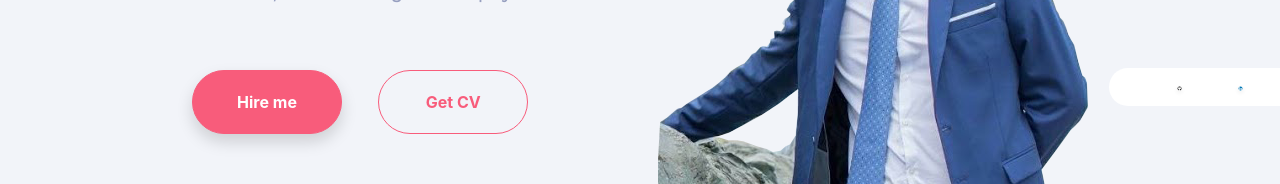
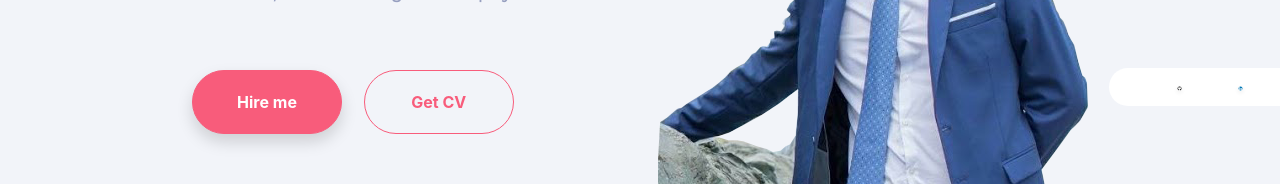
Before and after one commit to Raynnon/cv, a React (Create React App) app: page / in a window 1280 px wide. Shown: the part 292-476 px from the top of the page. Built offline with nearby package versions, Linux system fonts and the light colour scheme.

Commit message:
added pinkbutton component

```diff
--- a/src/App.js
+++ b/src/App.js
@@ -1,5 +1,9 @@
 import React from 'react';
 import Header from './components/Header';
+import './custom.scss';
+import './app.scss';
+import './styles/header.css'
+import './styles/pinkbutton.css'
 
 function App() {
   return (
--- a/src/components/Header.js
+++ b/src/components/Header.js
@@ -1,23 +1,21 @@
 import React, { Component } from 'react'
+import PinkButton from './subcomponents/PinkButton'
 import imageFlorian from '../images/florian-assante.png'
 import linkedIn from '../images/linkedin-logo.png'
 import github from '../images/github-logo.png'
-import '../styles/custom.scss';
-import '../app.scss';
-import '../styles/header.css'
 
 export default class Header extends Component {
     render() {
         return (
             <header className="row">
                 <div class="col-5 mt-4">
-                    <h3 className="text-primary"><span className="text-danger">HELLO</span>, I'M FLORIAN ASSANTE.</h3>
-                    <h1 className="text-primary font-weight-bold">Web Developer</h1>
-                    <p className="text-secondary font-weight-bold">Front-end, Webmarketing & love to play Video Games.</p>
-                    <div className="double-button justify-content-start">
-                        <button type="button" className="btn-pink btn btn-large btn-danger btn-rounded font-weight-bold shadow">Hire me</button>
-                        <button type="button" className="btn-pink offset-md-1 btn btn-outline-warning font-weight-bold">Get CV</button>
+                    <div className="header-text">
+                        <h3 className="text-primary"><span className="text-danger">HELLO</span>, I'M FLORIAN ASSANTE.</h3>
+                        <h1 className="text-primary font-weight-bold">Web Developer</h1>
+                        <p className="text-secondary font-weight-bold">Front-end, Webmarketing & love to play Video Games.</p>
                     </div>
+                    <PinkButton background={1} text={"Hire me"} />
+                    <PinkButton background={0} text={"Get CV"}/>
                 </div>
                 <div className="col-5">
                     <img src={ imageFlorian } alt="Florian Assante" className="img-fluid" />
--- /dev/null
+++ b/src/components/subcomponents/PinkButton.js
@@ -0,0 +1,11 @@
+import React from 'react'
+
+export default function PinkButton(props) {
+    const pinkRoundedButton = "btn btn-pink font-weight-bold mr-3 ";
+    const background = props.background ? "btn-danger shadow" : "btn-outline-warning"
+    const buttonClass = pinkRoundedButton + background;
+
+    return (
+            <button type="button" className={buttonClass}>{props.text}</button>
+    )
+}
--- a/src/styles/header.css
+++ b/src/styles/header.css
@@ -10,14 +10,8 @@ header {
     padding-left: 15%;
 }
 
-.double-button {
-    margin-top: 4rem;
-}
-
-.btn-pink {
-    width: 150px;
-    padding: 1.2rem 0;
-    border-radius: 40px;
+.header-text {
+    margin-bottom: 4rem;
 }
 
 .zoom {
--- /dev/null
+++ b/src/styles/pinkbutton.css
@@ -0,0 +1,5 @@
+.btn-pink {
+    width: 150px;
+    padding: 1.2rem 0;
+    border-radius: 40px;
+}
```
Also changed, not shown: src/custom.scss (renamed from src/styles/custom.scss), 1 other file (tests, documents, lock files or other folders).
